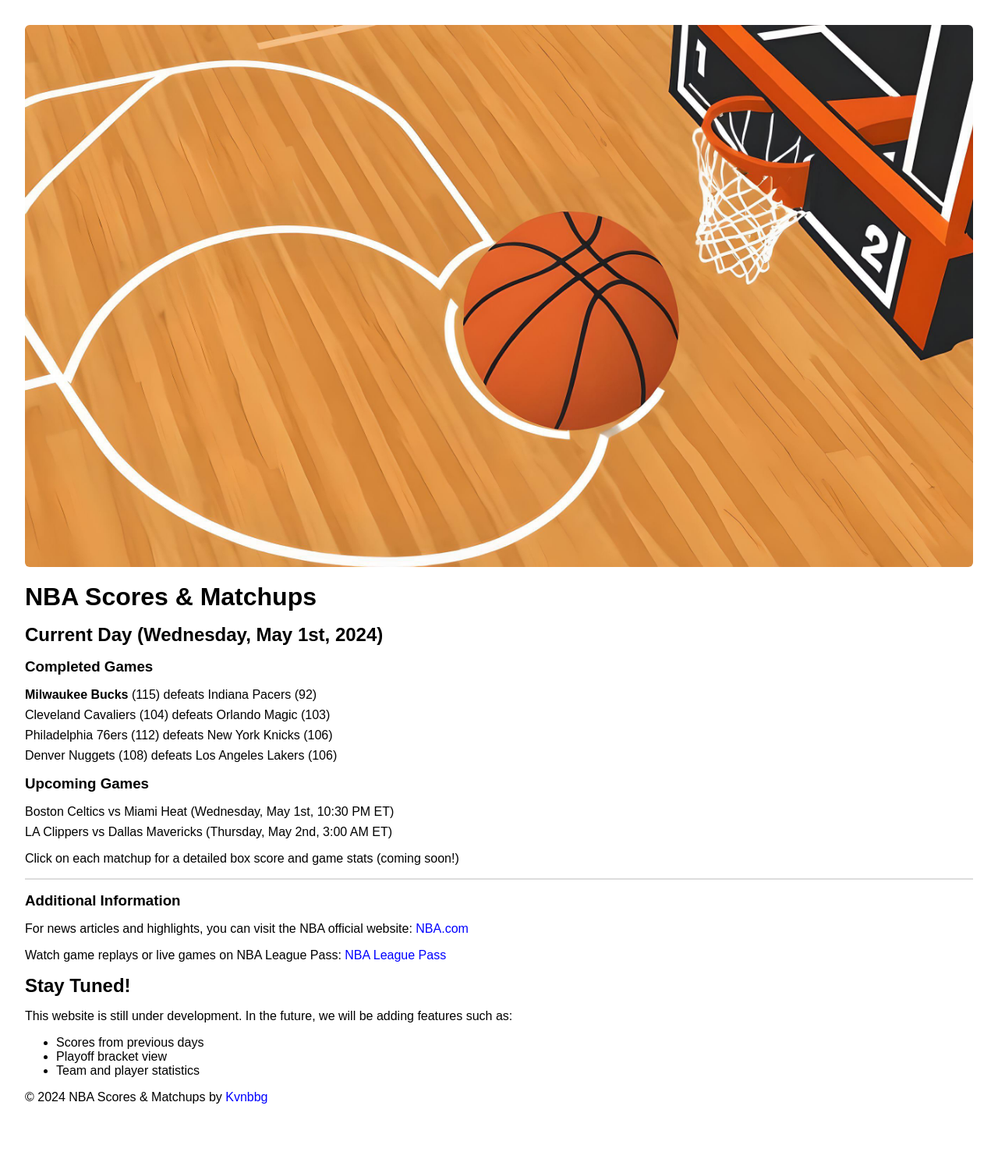
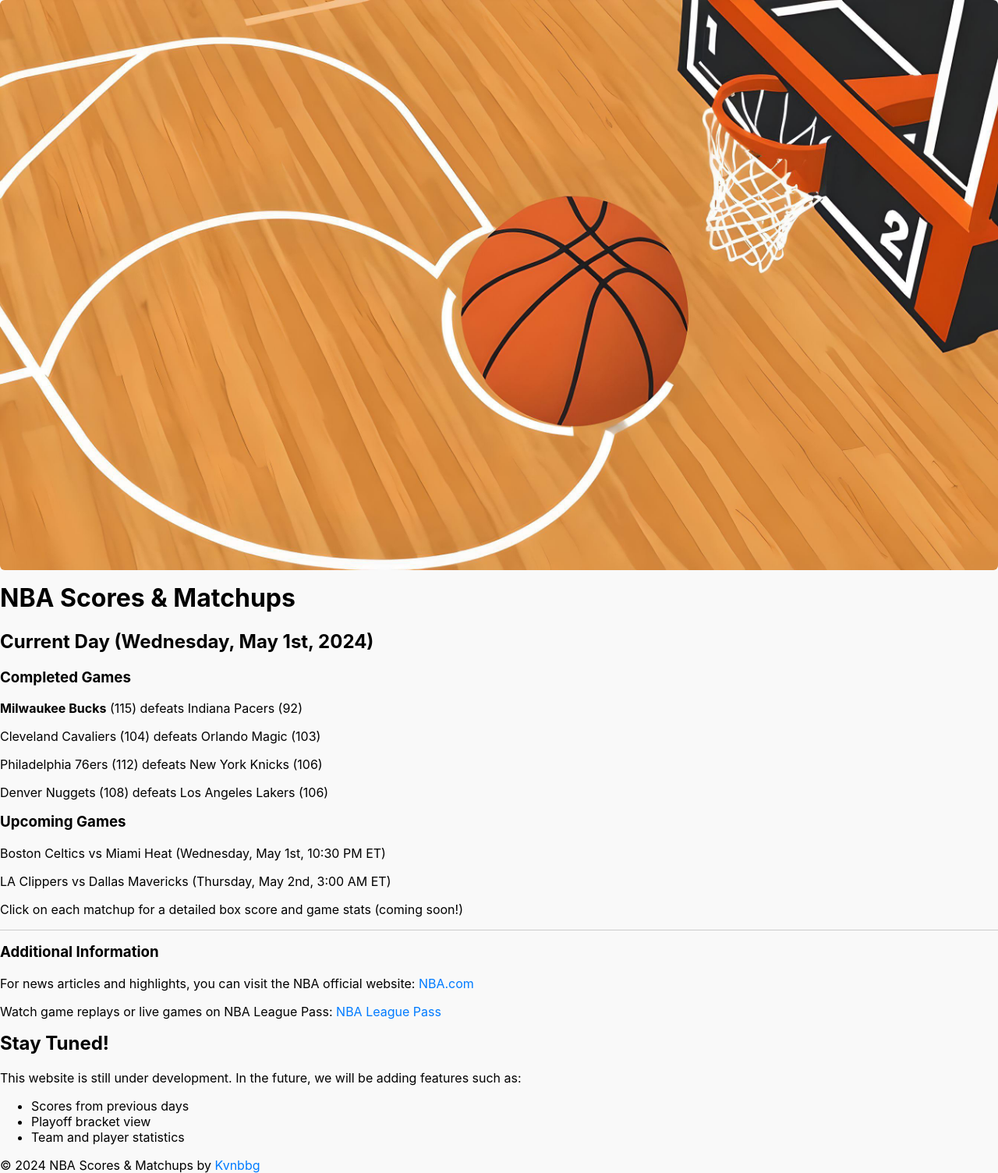
Before and after one commit to Kvnbbg/Vision-Week-Virtual-Exploration, a PHP site: page /nba.html in a window 1280 px wide. Shown: the whole page at 78% size. Before the commit the page ends 1415 px from the top, so only its background shows below. Run offline with PHP 8.4, Linux system fonts and the light colour scheme.

Commit message:
add styles

```diff
--- a/style.css
+++ b/style.css
@@ -1,50 +1,56 @@
-html {
-  height: 100%;
-  width: 100%;
+* {
+  box-sizing: border-box;
+  font-family: -apple-system, BlinkMacSystemFont, "Segoe UI", Roboto, Arial, sans-serif;
 }
 
 body {
-  font-family: sans-serif;
-  margin: 2rem;
+  margin: 0;
+  padding: 0;
+  background-color: #f9f9f9; /* Light grey background */
+}
+
+.container {
+  max-width: 1200px;
+  margin: 0 auto;
+  padding: 2rem;
 }
 
 img {
   max-width: 100%;
-  width: 90%:
   height: auto;
   border-radius: 0.375rem;
+  display: block; /* Ensure images are centered */
+  margin: 0 auto 1rem; /* Add some bottom margin */
 }
 
-
-
 h1, h2, h3 {
-  margin: 1rem 0;
+  margin-top: 0; /* Remove default top margin */
 }
 
 .games-list {
-  list-style: none;
   padding: 0;
 }
 
 .games-list li {
-  margin-bottom: 0.5rem;
+  margin-bottom: 1rem; /* Increase spacing between list items */
 }
 
-/* Add a green color to the winning team */
 .games-list li strong {
-  color: green;
+  color: #28a745; /* Use a brighter green for winning team */
 }
 
 hr {
-  border: 1px solid #ddd;
+  border: none;
+  border-top: 1px solid #ccc; /* Lighter border */
   margin: 1rem 0;
 }
 
+
 a {
-  text-decoration: none;
-  color: blue;
+  color: #007bff; /* Dark blue */
+  text-decoration: none; /* Remove underline by default */
 }
 
 a:hover {
-  color: #007bff;
+  color: #0056b3; /* Darker blue on hover */
 }
```
Also changed, not shown: readme.md.
